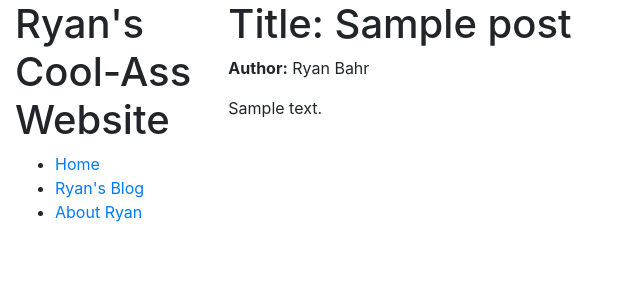
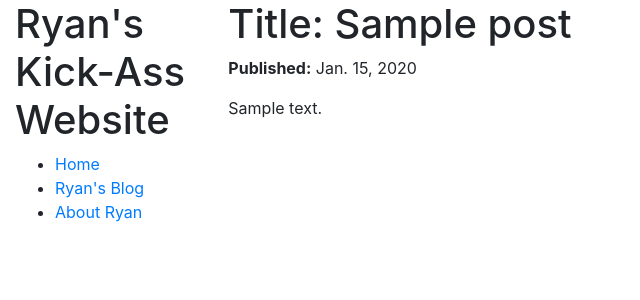
Before and after one commit to RyanBahr/CoolBlog, a Django app: page /blog/1 in a window 1280 px wide. Shown: the top 300 px of the page, without its empty margins (0-640 px from the left). Run offline with Django 3.2, Linux system fonts and the light colour scheme; tables that the repository leaves empty hold one stand-in row (values such as "Sample post"); some libraries are stand-ins or nearby versions.

Commit message:
Added minor funtionality

```diff
--- a/blog/templates/base.html
+++ b/blog/templates/base.html
@@ -1,7 +1,7 @@
 <!DOCTYPE html>
 <html lang="en">
 <head>
-  {% block title %}<title>Ryan's Site</title>{% endblock %}
+  {% block title %}<title>The Most Underground Page on the Internet</title>{% endblock %}
   <meta charset="utf-8">
   <meta name="viewport" content="width=device-width, initial-scale=1">
   <link rel="stylesheet" href="https://stackpath.bootstrapcdn.com/bootstrap/4.1.3/css/bootstrap.min.css" integrity="sha384-MCw98/SFnGE8fJT3GXwEOngsV7Zt27NXFoaoApmYm81iuXoPkFOJwJ8ERdknLPMO" crossorigin="anonymous">
@@ -15,7 +15,7 @@
       <div class="col-sm-2">
         {% block header %}
           <nav class="header-nav">
-            <h1>Ryan's Cool-Ass Website</h1>
+            <h1>Ryan's Kick-Ass Website</h1>
           </nav>
        {% endblock %}
       {% block sidebar %}
--- a/blog/templates/bio.html
+++ b/blog/templates/bio.html
@@ -8,6 +8,6 @@
 
 <p> "I am Ryan", <em> The man speaks </em> <p>
 
-<em> Allow me to tell my story... </em>
+"Allow me to tell my story..."
 
 {% endblock %}
--- a/blog/templates/post_detail.html
+++ b/blog/templates/post_detail.html
@@ -3,7 +3,7 @@
 {% block content %}
   <h1>Title: {{ post.title }}</h1>
 
-  <p><strong>Author:</strong> Ryan Bahr</p> <!-- author detail link not yet defined -->
+  <p><strong>Published:</strong> {{ post.published_on }}</p> <!-- author detail link not yet defined -->
   <p>{{ post.content }}</p>
 
   </div>
```
Also changed, not shown: CoolBlog/settings.py (+9 -0 lines).
